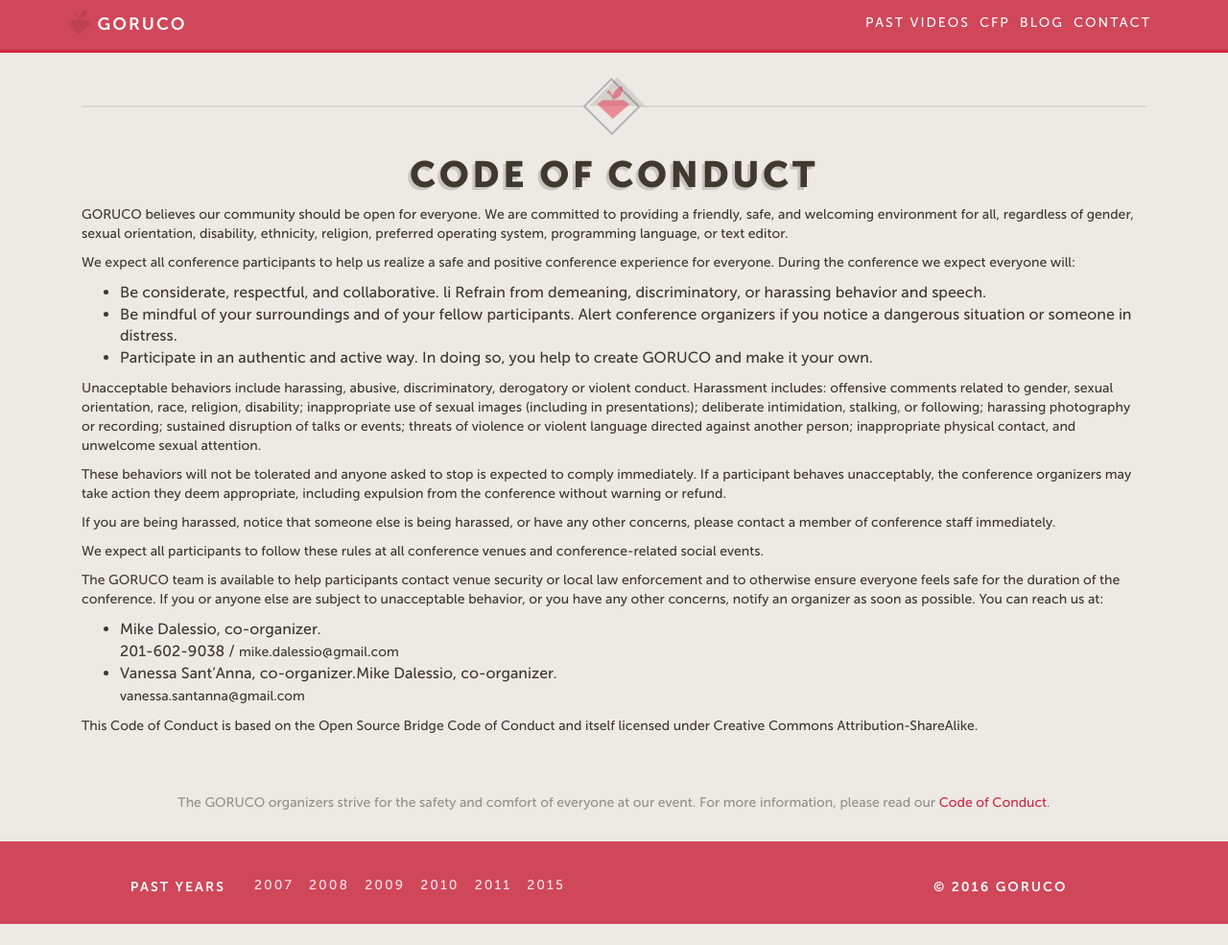
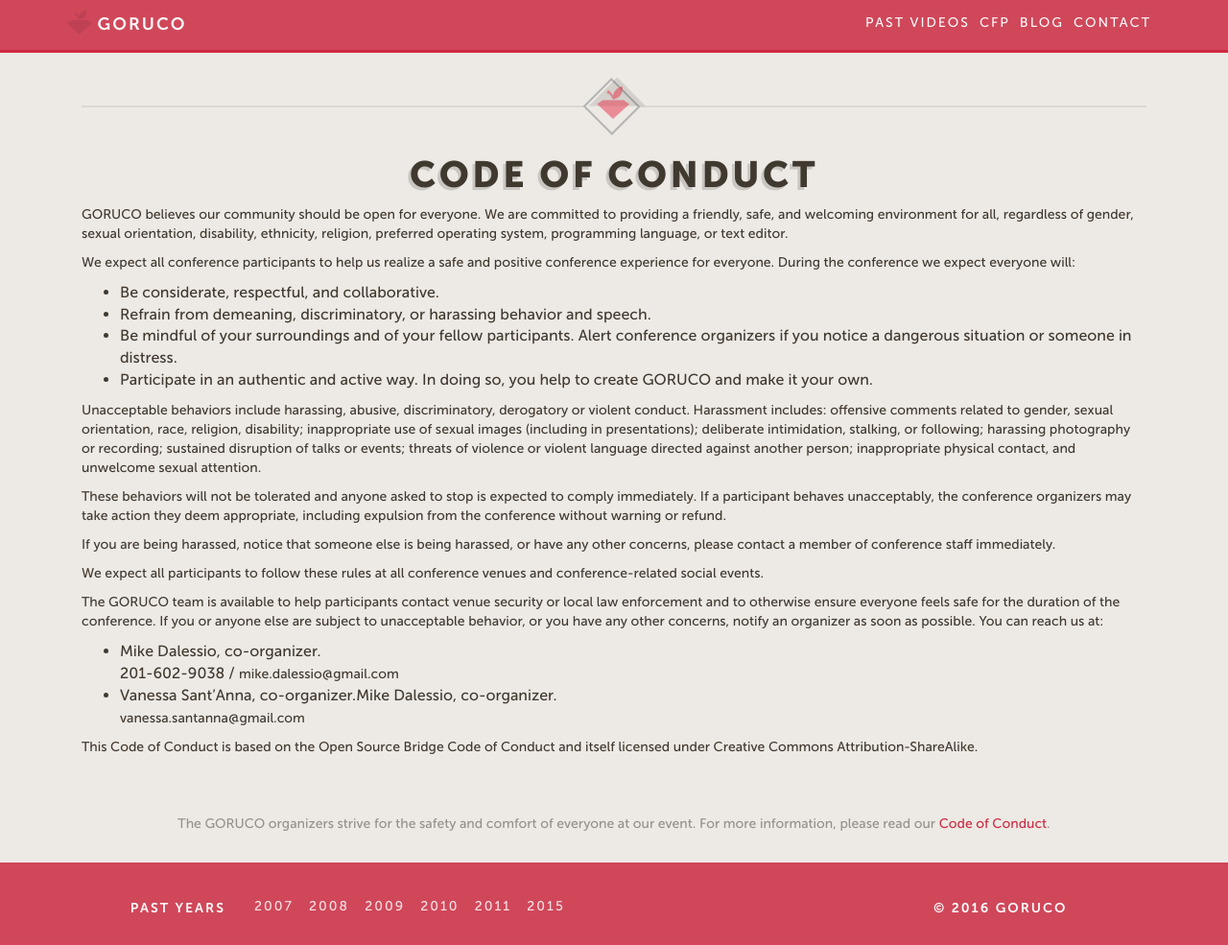
Before and after one commit to goruco/goruco2016, a Jekyll site: the page built from code-of-conduct/index.html, in a window 1280 px wide. Shown: the whole page at 96% size. Built offline with Jekyll 4.4.1, drawn with Linux system fonts in a browser that asks for light colours; before the commit the page ends 963 px from its top, so only the background shows below that.

```diff
--- a/code-of-conduct/index.html
+++ b/code-of-conduct/index.html
@@ -19,7 +19,7 @@ layout: default
             We expect all conference participants to help us realize a safe and positive conference experience for everyone. During the conference we expect everyone will:
             <ul>
               <li>Be considerate, respectful, and collaborative.
-      li Refrain from demeaning, discriminatory, or harassing behavior and speech.</li>
+              <li>Refrain from demeaning, discriminatory, or harassing behavior and speech.</li>
               <li>
                 Be mindful of your surroundings and of your fellow participants. Alert conference organizers if you notice a dangerous situation or someone in distress.
               </li>
```
